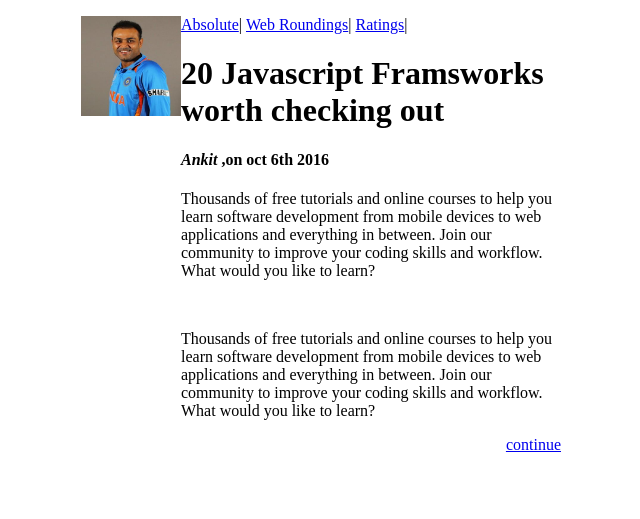
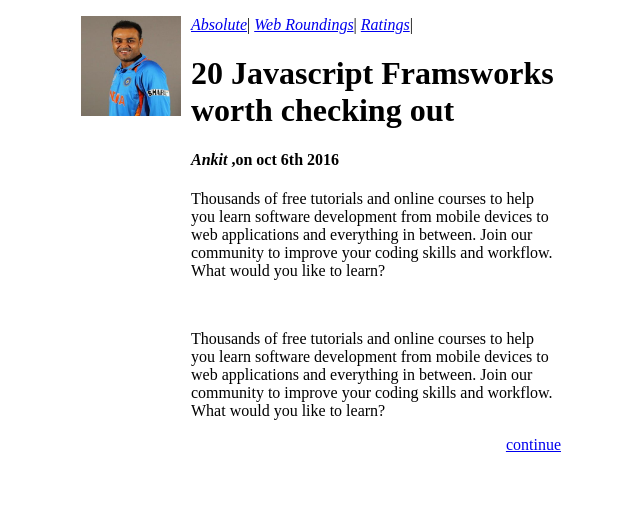
Before and after one commit to ankit1601/secondday, a plain HTML site: page websitefragment/html/index.html in a window 1280 px wide. Shown: the whole page, without its empty margins (259-899 px from the left). Drawn offline with Linux system fonts and the light colour scheme.

Commit message:
Third Day final Commit

```diff
--- a/websitefragment/css/style.css
+++ b/websitefragment/css/style.css
@@ -17,6 +17,7 @@ aside{
 img{
 	height: 100px;
 	width: 100px;
+	margin-right: 10px;
 }
 li{
 	list-style:none;
@@ -25,3 +26,6 @@ li{
 #position{
 	float: right;
 }
+li a{
+	font-style: italic;
+}
```
